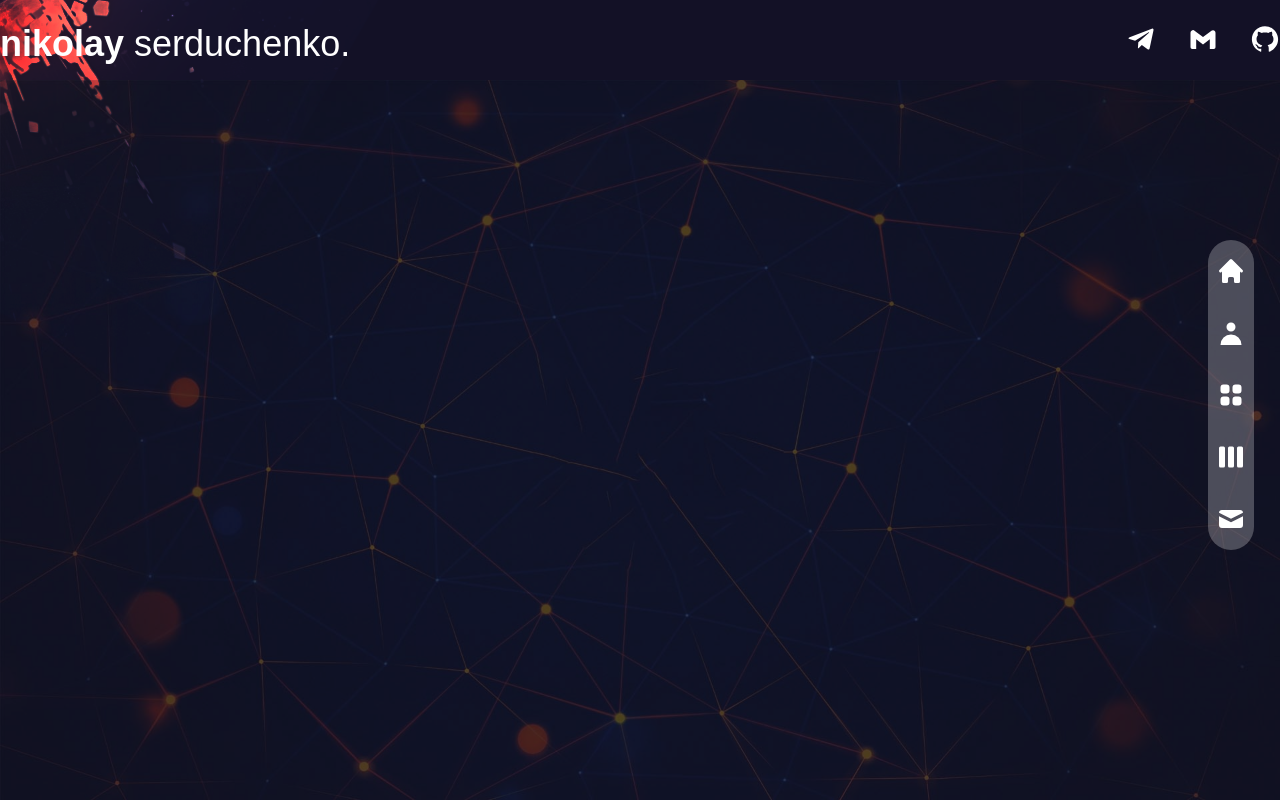
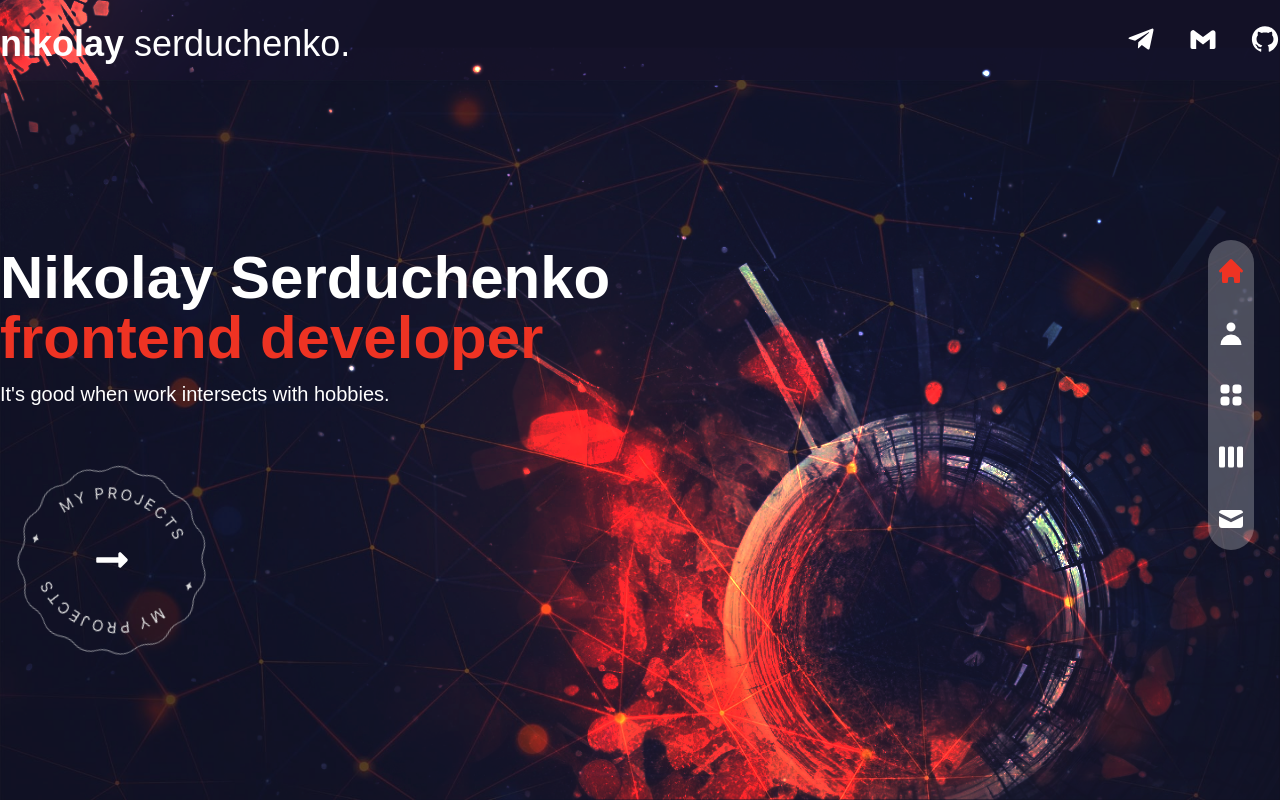
Before and after one commit to NikSerdu/portfolio, a Next.js app: page / in a window 1280 px wide. Built offline with nearby package versions, Linux system fonts and the light colour scheme.

Commit message:
Refactoring

```diff
--- a/src/app/home/page.tsx
+++ /dev/null
@@ -1,12 +0,0 @@
-import Home from "@/components/screens/Home";
-import { NextPage } from "next";
-
-const pagePage: NextPage = () => {
-  return (
-    <div>
-      <Home />
-    </div>
-  );
-};
-
-export default pagePage;
--- a/src/app/page.tsx
+++ b/src/app/page.tsx
@@ -1,3 +1,9 @@
+import Home from "@/components/screens/Home";
+
 export default function HomePage() {
-  return <></>;
+  return (
+    <>
+      <Home />
+    </>
+  );
 }
--- a/src/components/Navbar.tsx
+++ b/src/components/Navbar.tsx
@@ -11,7 +11,7 @@ import {
   HiViewGrid,
 } from "react-icons/hi";
 const icons = [
-  { id: 0, name: "Home", path: "/home", icon: <HiHome /> },
+  { id: 0, name: "Home", path: "/", icon: <HiHome /> },
   { id: 1, name: "About", path: "/about", icon: <HiUser /> },
   { id: 2, name: "Services", path: "/services", icon: <HiViewGrid /> },
   { id: 3, name: "Works", path: "/works", icon: <HiViewBoards /> },
```
